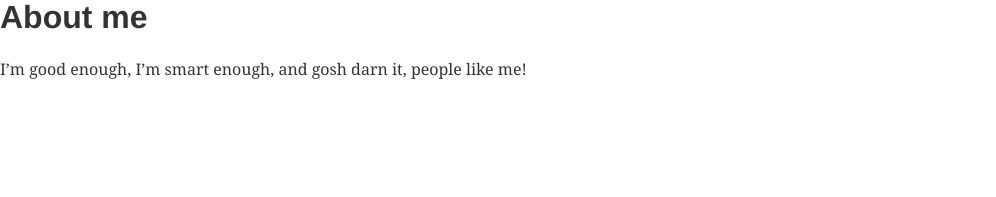
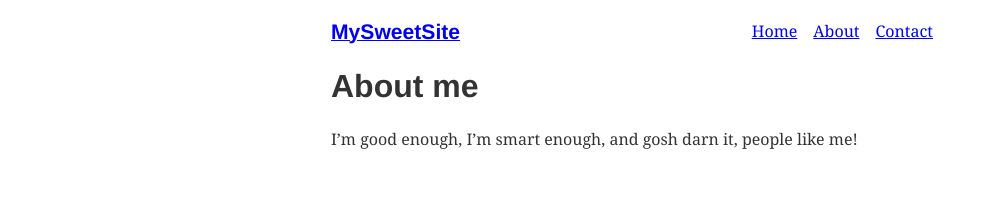
Before and after one commit to anarinya/gatsby-tutorials, a Gatsby site in the folder tutorial-part-three/: page /about in a window 1280 px wide. Shown: the whole page, without its empty margins (0-996 px from the left). Built offline with nearby package versions, Linux system fonts and the light colour scheme; Gatsby itself is replaced by a stand-in of ours.

Commit message:
Setup basic layout component and applied to example pages.

```diff
--- /dev/null
+++ b/tutorial-part-three/src/components/layout.js
@@ -0,0 +1,24 @@
+import React from "react";
+import { Link } from "gatsby";
+
+const ListLink = props => (
+  <li style={{ display: 'inline-block', marginRight: '1rem' }}>
+    <Link to={props.to}>{props.children}</Link>
+  </li>
+);
+
+export default ({ children }) => (
+  <div style={{ margin: '0 auto', maxWidth: 650, padding: '1.25rem 1rem' }}>
+    <header style={{ marginBottom: '1.5rem' }}>
+      <Link to="/" style={{ textShadow: 'none', backgroundImage: 'none' }}>
+        <h3 style={{ display: 'inline' }}>MySweetSite</h3>
+      </Link>
+      <ul style={{ listStyle: 'none', float: 'right' }}>
+        <ListLink to="/">Home</ListLink>
+        <ListLink to="/about/">About</ListLink>
+        <ListLink to="/contact">Contact</ListLink>
+      </ul>
+    </header>
+    {children}
+  </div>
+);
--- a/tutorial-part-three/src/pages/about.js
+++ b/tutorial-part-three/src/pages/about.js
@@ -1,8 +1,9 @@
 import React from "react";
+import Layout from "../components/layout";
 
 export default () => (
-  <div>
+  <Layout>
     <h1>About me</h1>
     <p>I’m good enough, I’m smart enough, and gosh darn it, people like me!</p>
-  </div>
+  </Layout>
 );
--- a/tutorial-part-three/src/pages/contact.js
+++ b/tutorial-part-three/src/pages/contact.js
@@ -1,10 +1,11 @@
 import React from "react";
+import Layout from "../components/layout";
 
 export default () => (
-  <div>
+  <Layout>
     <h1>I'd love to talk! Email me at the address below</h1>
     <p>
       <a href="mailto:me@example.com">me@example.com</a>
     </p>
-  </div>
+  </Layout>
 );
```
Also changed, not shown: tutorial-part-three/src/pages/index.js (+4 -3 lines).
